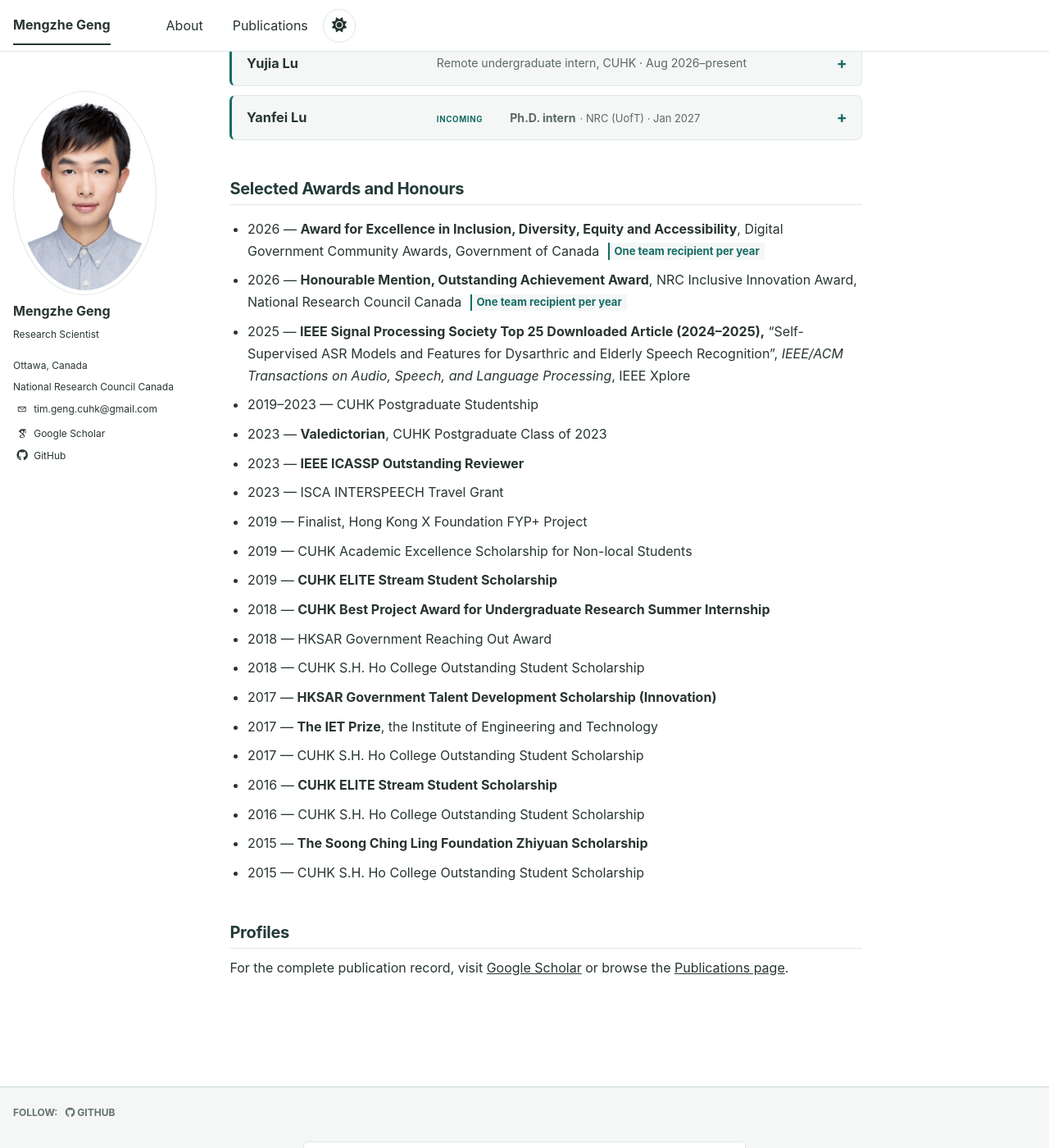
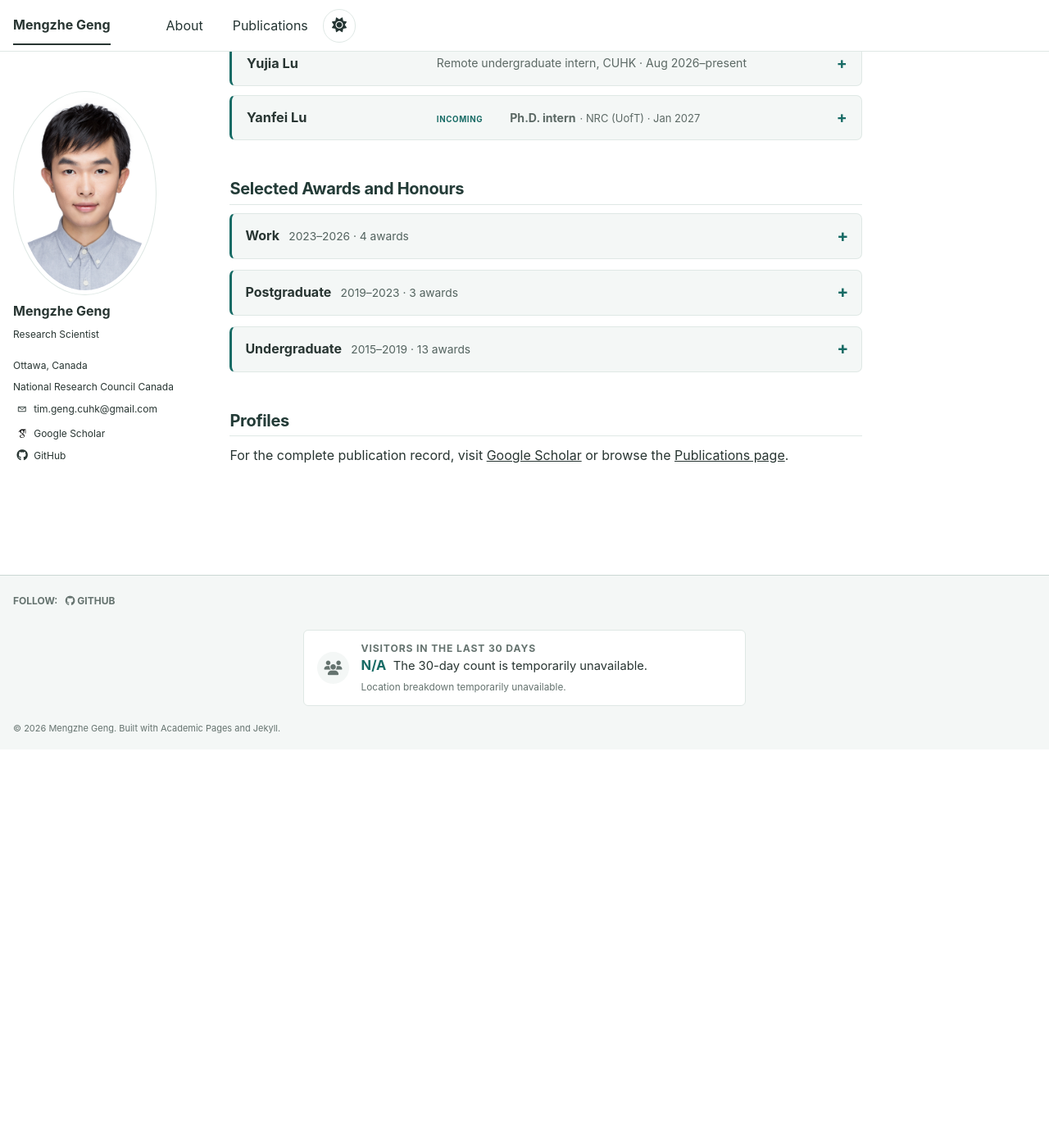
Before and after one commit to MENGZHEGENG/MENGZHEGENG.github.io, a Jekyll site: the page built from _pages/about.md, in a window 1280 px wide and 1400 px high, scrolled down 2928 px. Shown: the whole window at 82% size. Built offline with Jekyll 4.4.1, drawn with Linux system fonts in a browser that asks for light colours; some web fonts are replaced; after the commit the page ends 3842 px from its top, so only the background shows below that.

Commit message:
Group selected awards into collapsible cards

```diff
--- a/_pages/about.md
+++ b/_pages/about.md
@@ -211,28 +211,60 @@ classes: wide
 </div>
 
 <h2 id="awards">Selected Awards and Honours</h2>
-<ul class="award-list">
-  <li class="award-item">2026 — <strong><a href="https://www.canada.ca/en/government/system/digital-government/gcdigital-community/networking-events/digital-government-community-awards/awards.html" target="_blank" rel="noopener noreferrer">Award for Excellence in Inclusion, Diversity, Equity and Accessibility</a></strong>, Digital Government Community Awards, Government of Canada <span class="award-qualifier"><strong>One team recipient per year</strong></span></li>
-  <li class="award-item">2026 — <strong>Honourable Mention, Outstanding Achievement Award</strong>, NRC Inclusive Innovation Award, National Research Council Canada <span class="award-qualifier"><strong>One team recipient per year</strong></span></li>
-  <li class="award-item">2025 — <strong>IEEE Signal Processing Society Top 25 Downloaded Article (2024–2025),</strong> <a class="award-article-title" href="https://ieeexplore.ieee.org/document/10584335/" target="_blank" rel="noopener noreferrer">“Self-Supervised ASR Models and Features for Dysarthric and Elderly Speech Recognition”</a>, <em>IEEE/ACM Transactions on Audio, Speech, and Language Processing</em>, IEEE Xplore</li>
-  <li class="award-item">2019–2023 — <a href="https://www.gs.cuhk.edu.hk/admissions/scholarships-fees/studentships" target="_blank" rel="noopener noreferrer">CUHK Postgraduate Studentship</a></li>
-  <li class="award-item">2023 — <strong>Valedictorian</strong>, <a href="https://www.cpr.cuhk.edu.hk/en/press/cuhk-holds-92nd-congregation-for-the-conferment-of-degrees/" target="_blank" rel="noopener noreferrer">CUHK Postgraduate Class of 2023</a></li>
-  <li class="award-item">2023 — <strong><a href="https://2023.ieeeicassp.org/outstanding-reviewer-recognitions/" target="_blank" rel="noopener noreferrer">IEEE ICASSP Outstanding Reviewer</a></strong></li>
-  <li class="award-item">2023 — <a href="https://interspeech2023.org/travel-grants/" target="_blank" rel="noopener noreferrer">ISCA INTERSPEECH Travel Grant</a></li>
-  <li class="award-item">2019 — <a href="https://www.hkxfoundation.org/aboutus" target="_blank" rel="noopener noreferrer">Finalist, Hong Kong X Foundation FYP+ Project</a></li>
-  <li class="award-item">2019 — CUHK Academic Excellence Scholarship for Non-local Students</li>
-  <li class="award-item">2019 — <strong><a href="https://www3.erg.cuhk.edu.hk/erg/Elite/Scholarship" target="_blank" rel="noopener noreferrer">CUHK ELITE Stream Student Scholarship</a></strong></li>
-  <li class="award-item">2018 — <strong>CUHK Best Project Award for Undergraduate Research Summer Internship</strong></li>
-  <li class="award-item">2018 — <a href="https://admission.cuhk.edu.hk/fees-financing-your-studies/scholarships/reaching-out-award/" target="_blank" rel="noopener noreferrer">HKSAR Government Reaching Out Award</a></li>
-  <li class="award-item">2018 — CUHK S.H. Ho College Outstanding Student Scholarship</li>
-  <li class="award-item">2017 — <strong><a href="https://admission.cuhk.edu.hk/fees-financing-your-studies/scholarships/talent-development-sch/" target="_blank" rel="noopener noreferrer">HKSAR Government Talent Development Scholarship (Innovation)</a></strong></li>
-  <li class="award-item">2017 — <strong><a href="https://www.theiet.org/impact-society/awards-prizes-and-scholarships/iet-student-prizes" target="_blank" rel="noopener noreferrer">The IET Prize</a></strong>, the Institute of Engineering and Technology</li>
-  <li class="award-item">2017 — CUHK S.H. Ho College Outstanding Student Scholarship</li>
-  <li class="award-item">2016 — <strong><a href="https://www3.erg.cuhk.edu.hk/erg/Elite/Scholarship" target="_blank" rel="noopener noreferrer">CUHK ELITE Stream Student Scholarship</a></strong></li>
-  <li class="award-item">2016 — CUHK S.H. Ho College Outstanding Student Scholarship</li>
-  <li class="award-item">2015 — <strong><a href="https://www.csclf.org/" target="_blank" rel="noopener noreferrer">The Soong Ching Ling Foundation Zhiyuan Scholarship</a></strong></li>
-  <li class="award-item">2015 — CUHK S.H. Ho College Outstanding Student Scholarship</li>
-</ul>
+<div class="award-groups">
+  <details class="award-group">
+    <summary class="award-group__summary">
+      <span class="award-group__summary-main">
+        <span class="award-group__title">Work</span>
+        <span class="award-group__meta">2023–2026 · 4 awards</span>
+      </span>
+    </summary>
+    <ul class="award-list">
+      <li class="award-item">2026 — <strong><a href="https://www.canada.ca/en/government/system/digital-government/gcdigital-community/networking-events/digital-government-community-awards/awards.html" target="_blank" rel="noopener noreferrer">Award for Excellence in Inclusion, Diversity, Equity and Accessibility</a></strong>, Digital Government Community Awards, Government of Canada <span class="award-qualifier"><strong>One team recipient per year</strong></span></li>
+      <li class="award-item">2026 — <strong>Honourable Mention, Outstanding Achievement Award</strong>, NRC Inclusive Innovation Award, National Research Council Canada <span class="award-qualifier"><strong>One team recipient per year</strong></span></li>
+      <li class="award-item">2025 — <strong>IEEE Signal Processing Society Top 25 Downloaded Article (2024–2025),</strong> <a class="award-article-title" href="https://ieeexplore.ieee.org/document/10584335/" target="_blank" rel="noopener noreferrer">“Self-Supervised ASR Models and Features for Dysarthric and Elderly Speech Recognition”</a>, <em>IEEE/ACM Transactions on Audio, Speech, and Language Processing</em>, IEEE Xplore</li>
+      <li class="award-item">2023 — <strong><a href="https://2023.ieeeicassp.org/outstanding-reviewer-recognitions/" target="_blank" rel="noopener noreferrer">IEEE ICASSP Outstanding Reviewer</a></strong></li>
+    </ul>
+  </details>
+
+  <details class="award-group">
+    <summary class="award-group__summary">
+      <span class="award-group__summary-main">
+        <span class="award-group__title">Postgraduate</span>
+        <span class="award-group__meta">2019–2023 · 3 awards</span>
+      </span>
+    </summary>
+    <ul class="award-list">
+      <li class="award-item">2019–2023 — <a href="https://www.gs.cuhk.edu.hk/admissions/scholarships-fees/studentships" target="_blank" rel="noopener noreferrer">CUHK Postgraduate Studentship</a></li>
+      <li class="award-item">2023 — <strong>Valedictorian</strong>, <a href="https://www.cpr.cuhk.edu.hk/en/press/cuhk-holds-92nd-congregation-for-the-conferment-of-degrees/" target="_blank" rel="noopener noreferrer">CUHK Postgraduate Class of 2023</a></li>
+      <li class="award-item">2023 — <a href="https://interspeech2023.org/travel-grants/" target="_blank" rel="noopener noreferrer">ISCA INTERSPEECH Travel Grant</a></li>
+    </ul>
+  </details>
+
+  <details class="award-group">
+    <summary class="award-group__summary">
+      <span class="award-group__summary-main">
+        <span class="award-group__title">Undergraduate</span>
+        <span class="award-group__meta">2015–2019 · 13 awards</span>
+      </span>
+    </summary>
+    <ul class="award-list">
+      <li class="award-item">2019 — <a href="https://www.hkxfoundation.org/aboutus" target="_blank" rel="noopener noreferrer">Finalist, Hong Kong X Foundation FYP+ Project</a></li>
+      <li class="award-item">2019 — CUHK Academic Excellence Scholarship for Non-local Students</li>
+      <li class="award-item">2019 — <strong><a href="https://www3.erg.cuhk.edu.hk/erg/Elite/Scholarship" target="_blank" rel="noopener noreferrer">CUHK ELITE Stream Student Scholarship</a></strong></li>
+      <li class="award-item">2018 — <strong>CUHK Best Project Award for Undergraduate Research Summer Internship</strong></li>
+      <li class="award-item">2018 — <a href="https://admission.cuhk.edu.hk/fees-financing-your-studies/scholarships/reaching-out-award/" target="_blank" rel="noopener noreferrer">HKSAR Government Reaching Out Award</a></li>
+      <li class="award-item">2018 — CUHK S.H. Ho College Outstanding Student Scholarship</li>
+      <li class="award-item">2017 — <strong><a href="https://admission.cuhk.edu.hk/fees-financing-your-studies/scholarships/talent-development-sch/" target="_blank" rel="noopener noreferrer">HKSAR Government Talent Development Scholarship (Innovation)</a></strong></li>
+      <li class="award-item">2017 — <strong><a href="https://www.theiet.org/impact-society/awards-prizes-and-scholarships/iet-student-prizes" target="_blank" rel="noopener noreferrer">The IET Prize</a></strong>, the Institute of Engineering and Technology</li>
+      <li class="award-item">2017 — CUHK S.H. Ho College Outstanding Student Scholarship</li>
+      <li class="award-item">2016 — <strong><a href="https://www3.erg.cuhk.edu.hk/erg/Elite/Scholarship" target="_blank" rel="noopener noreferrer">CUHK ELITE Stream Student Scholarship</a></strong></li>
+      <li class="award-item">2016 — CUHK S.H. Ho College Outstanding Student Scholarship</li>
+      <li class="award-item">2015 — <strong><a href="https://www.csclf.org/" target="_blank" rel="noopener noreferrer">The Soong Ching Ling Foundation Zhiyuan Scholarship</a></strong></li>
+      <li class="award-item">2015 — CUHK S.H. Ho College Outstanding Student Scholarship</li>
+    </ul>
+  </details>
+</div>
 
 <h2>Profiles</h2>
 <p>For the complete publication record, visit <a href="{{ site.author.googlescholar }}">Google Scholar</a> or browse the <a href="{{ '/publications/' | relative_url }}">Publications page</a>.</p>
--- a/_sass/_custom.scss
+++ b/_sass/_custom.scss
@@ -1081,8 +1081,81 @@ html[data-theme="dark"] .timeline-row {
   }
 }
 
+.award-groups {
+  display: grid;
+  gap: 0.8em;
+  margin: 0.6em 0 1.8em;
+}
+
+.award-group {
+  overflow: hidden;
+  border: 1px solid var(--global-border-color);
+  border-left: 3px solid var(--site-focus-color);
+  border-radius: 7px;
+  background: var(--site-surface-muted);
+}
+
+.award-group__summary {
+  display: flex;
+  align-items: center;
+  gap: 0.75em;
+  padding: 0.85em 1em;
+  cursor: pointer;
+  list-style: none;
+}
+
+.award-group__summary::-webkit-details-marker {
+  display: none;
+}
+
+.award-group__summary::after {
+  margin-left: auto;
+  color: var(--site-focus-color);
+  content: "+";
+  font-size: 1.3em;
+  font-weight: 700;
+  line-height: 1;
+}
+
+.award-group[open] .award-group__summary::after {
+  content: "−";
+}
+
+.award-group__summary-main {
+  display: flex;
+  min-width: 0;
+  flex-wrap: wrap;
+  align-items: baseline;
+  gap: 0.25em 0.7em;
+}
+
+.award-group__title {
+  color: var(--global-text-color);
+  font-weight: 750;
+}
+
+.award-group__meta {
+  color: var(--site-muted-color);
+  font-size: 0.86em;
+}
+
+.award-group__summary:hover {
+  background: var(--site-surface-color);
+}
+
+.award-group__summary:focus-visible {
+  outline: 3px solid var(--site-focus-color);
+  outline-offset: -3px;
+}
+
 .award-list {
-  padding-left: 1.35em;
+  margin: 0.1em 1em 0.95em;
+  padding: 0.85em 0 0 1.35em;
+  border-top: 1px solid var(--global-border-color);
+}
+
+.award-group .award-list li:last-child {
+  margin-bottom: 0;
 }
 
 .award-list li {
@@ -1102,6 +1175,24 @@ html[data-theme="dark"] .timeline-row {
 .page__content .award-list a.award-article-title:focus-visible {
   color: inherit;
   text-decoration: none;
+}
+
+@media (max-width: 48em) {
+  .award-group__summary {
+    padding: 0.78em 0.82em;
+  }
+
+  .award-group__summary-main {
+    flex-direction: column;
+    align-items: flex-start;
+    gap: 0.12em;
+  }
+
+  .award-group .award-list {
+    margin: 0.1em 0.82em 0.82em;
+    padding-top: 0.7em;
+    padding-left: 1.25em;
+  }
 }
 
 .page__content .timeline-entry a,
```
